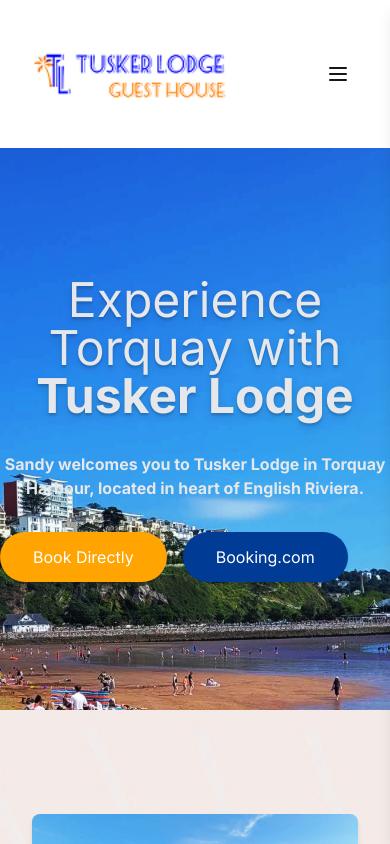
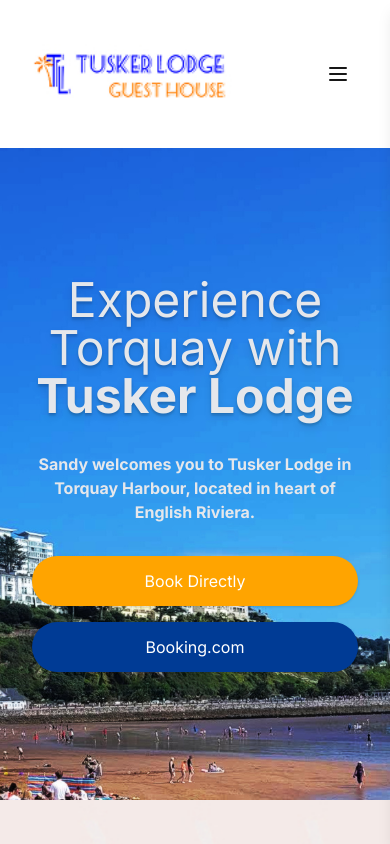
Before and after one commit to ayrbox/tusker-lodge, a Next.js app: page / in a window 390 px wide. Shown: the top 844 px of the page. Built offline with nearby package versions, Linux system fonts and the light colour scheme.

Commit message:
fix: hero for mobile view

```diff
--- a/src/components/sections/Hero.tsx
+++ b/src/components/sections/Hero.tsx
@@ -10,7 +10,7 @@ export default function Hero() {
         backgroundImage: `url(${TorquayHarbourImage.src})`,
       }}
     >
-      <div className="relative container mx-auto py-32 lg:p-40 flex flex-col text-center md:text-left">
+      <div className="relative container mx-auto px-8 py-32 xl:p-40 flex flex-col text-center md:text-left">
         <h1 className="text-5xl md:text-6xl text-gray-200 text-shadow-lg">
           Experience Torquay with
           <span className="font-bold"> Tusker Lodge</span>
@@ -19,7 +19,7 @@ export default function Hero() {
           Sandy welcomes you to Tusker Lodge in Torquay Harbour, located in
           heart of English Riviera.
         </p>
-        <div className="flex gap-4 justify-items-end">
+        <div className="flex flex-col md:flex-row gap-4 justify-items-end">
           <BookingCTA href={process.env.NEXT_PUBLIC_BOOKING_DIRECTLY}>
             Book Directly
           </BookingCTA>
```
